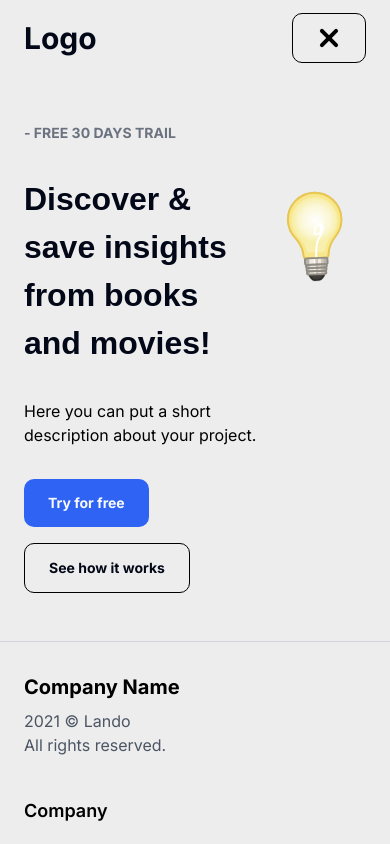
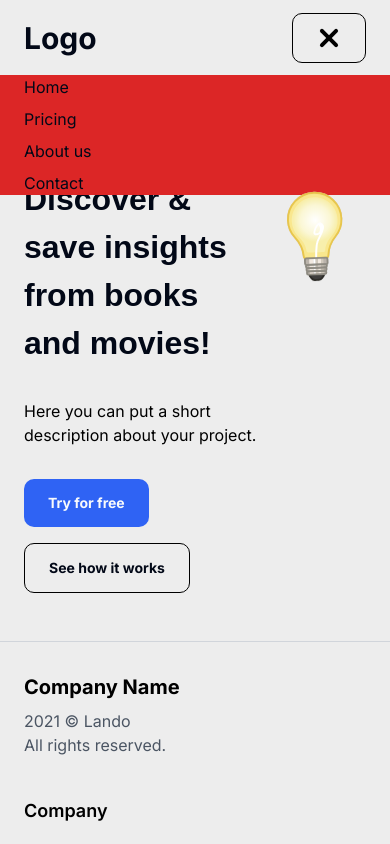
Before and after one commit to ErikOnd/dailyInsight, a Next.js app: page /home in a window 390 px wide. Both pictures are taken after a click on the button 329 px from the left and 38 px from the top of the page. Shown: the top 844 px of the page. Built offline with nearby package versions, Linux system fonts and the light colour scheme; no server answers.

Commit message:
installed framer and added animation for mobile navigation

```diff
--- a/package.json
+++ b/package.json
@@ -17,6 +17,7 @@
     "@types/react-lottie": "^1.2.10",
     "class-variance-authority": "^0.7.0",
     "clsx": "^2.1.1",
+    "framer-motion": "^11.11.1",
     "husky": "^9.1.6",
     "jose": "^5.9.2",
     "jsonwebtoken": "^9.0.2",
--- a/src/components/Navbar.tsx
+++ b/src/components/Navbar.tsx
@@ -4,10 +4,11 @@ import Link from "next/link";
 import { Button } from "@/components/ui/button";
 import { useUser } from "@auth0/nextjs-auth0/client";
 import LanguageSwitcher from "@/components/ui/LanguageSwitcher";
-import { clsx } from "clsx";
+import { MobileNavButton } from "@/components/ui/MobileNavButton";
+import { motion } from "framer-motion";
 
 const Navbar = () => {
-	const [isClicked, setIsClicked] = useState(false);
+	const [showMobileNavigation, setShowMobileNavigation] = useState(false);
 	const { user, isLoading } = useUser();
 	const [isLoggedIn, setIsLoggedIn] = useState(() => {
 		return localStorage.getItem("isLoggedIn") === "true";
@@ -25,23 +26,13 @@ const Navbar = () => {
 		}
 	}, [user, isLoading]);
 
-
-	const firstSpanClasses = clsx(
-		"h-1 w-6 transform rounded-full bg-black transition duration-300",
-		{ "translate-y-2.5 rotate-45": isClicked }
-	);
-
-	const secondSpanClasses = clsx(
-		"h-1 w-6 rounded-full bg-black transition duration-300",
-		{ "scale-x-0": isClicked }
-	);
-
-	const thirdSpanClasses = clsx(
-		"h-1 w-6 transform rounded-full bg-black transition duration-300",
-		{ "-translate-y-2.5 -rotate-45": isClicked }
-	);
+	const mobileNavVariants = {
+		hidden: { height: 0, opacity: 0, y: 0, overflow: "hidden" },
+		visible: { height: "auto", opacity: 1, y: 120, overflow: "hidden" },
+	};
 
 	return (
+		<div className="relative flex w-full flex-col">
 			<div className="content-holder flex w-full items-center justify-between py-3 sm:py-12">
 				<div className="mr-28 text-3xl font-bold">Logo</div>
 				<div className="hidden gap-10 font-bold lg:flex">
@@ -62,19 +53,20 @@ const Navbar = () => {
 						</Link>
 					)}
 				</div>
-			<div className="block gap-5 lg:hidden">
-				<Button
-					variant="ghost"
-					onClick={() => setIsClicked(!isClicked)}
-					className="border border-black"
+				<MobileNavButton isClicked={showMobileNavigation} setIsClicked={setShowMobileNavigation} />
+			</div>
+			<motion.div
+				className="content-holder absolute bottom-0 flex w-full flex-col gap-2 bg-red-600"
+				variants={mobileNavVariants}
+				initial="hidden"
+				animate={showMobileNavigation ? "visible" : "hidden"}
+				transition={{ duration: 0.3 }}
 			>
-					<div className="grid justify-items-center gap-1.5">
-						<span className={firstSpanClasses} />
-						<span className={secondSpanClasses} />
-						<span className={thirdSpanClasses} />
-					</div>
-				</Button>
-			</div>
+				<Link href="/home" onClick={() => setShowMobileNavigation(false)}>Home</Link>
+				<Link href="/pricing" onClick={() => setShowMobileNavigation(false)}>Pricing</Link>
+				<Link href="/aboutUs" onClick={() => setShowMobileNavigation(false)}>About us</Link>
+				<Link href="/contact" onClick={() => setShowMobileNavigation(false)}>Contact</Link>
+			</motion.div>
 		</div>
 	);
 };
--- /dev/null
+++ b/src/components/ui/MobileNavButton.tsx
@@ -0,0 +1,50 @@
+import { Button } from "@/components/ui/button";
+import React, { Dispatch, SetStateAction } from "react";
+import { clsx } from "clsx";
+
+
+type MobileNavButtonProps = {
+	isClicked: boolean,
+	setIsClicked: Dispatch<SetStateAction<boolean>>,
+}
+
+
+export const MobileNavButton = (props: MobileNavButtonProps) => {
+
+	const {
+		isClicked,
+		setIsClicked,
+	} = props;
+
+	const firstSpanClasses = clsx(
+		"h-1 w-6 transform rounded-full bg-black transition duration-300",
+		{ "translate-y-2.5 rotate-45": isClicked },
+	);
+
+	const secondSpanClasses = clsx(
+		"h-1 w-6 rounded-full bg-black transition duration-300",
+		{ "scale-x-0": isClicked },
+	);
+
+	const thirdSpanClasses = clsx(
+		"h-1 w-6 transform rounded-full bg-black transition duration-300",
+		{ "-translate-y-2.5 -rotate-45": isClicked },
+	);
+
+
+	return (
+		<div className="z-2 block lg:hidden">
+			<Button
+				variant="ghost"
+				onClick={() => setIsClicked(!isClicked)}
+				className="border border-black"
+			>
+				<div className="grid justify-items-center gap-1.5">
+					<span className={firstSpanClasses} />
+					<span className={secondSpanClasses} />
+					<span className={thirdSpanClasses} />
+				</div>
+			</Button>
+		</div>
+	);
+};
```
Also changed, not shown: 1 other file (tests, documents, lock files or other folders). Lines whose indentation alone changed are shown as unchanged.
